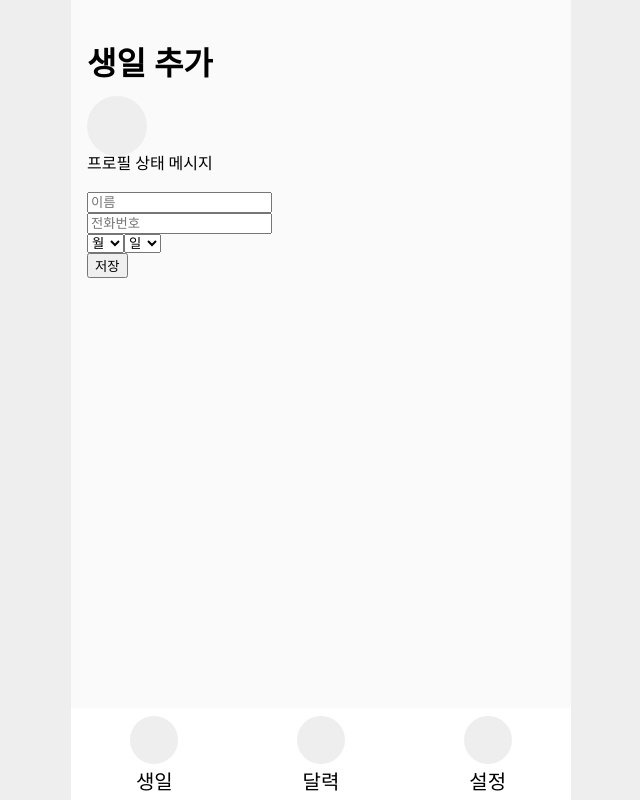
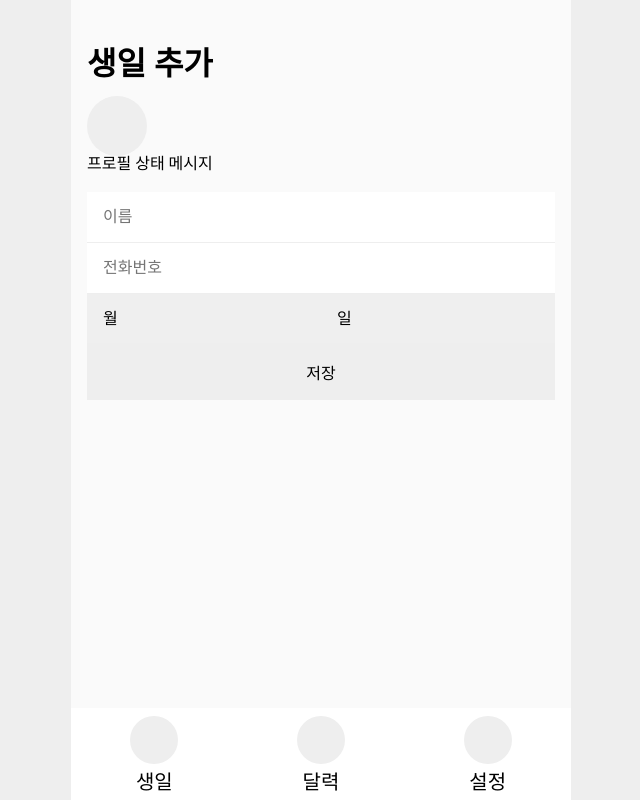
Before and after one commit to wangkodok/birthday-webapp, a React (Vite) app: page /add-birthday in a window 1280 px wide. Shown: the whole page, without its empty margins (319-959 px from the left). Built offline with nearby package versions, Linux system fonts and the light colour scheme.

Commit message:
생일 추가 페이지 스타일 작업

```diff
--- a/src/index.css
+++ b/src/index.css
@@ -125,6 +125,34 @@
 
 .sec-add-birthday label {
   display: block;
+  border-bottom: 1px solid #eee;
+}
+
+.sec-add-birthday label input {
+  padding: 16px 0;
+  border: none;
+  width: 100%;
+  text-indent: 16px;
+  font-size: 16px;
+}
+
+.sec-add-birthday label input:focus {
+  outline: none;
+}
+
+.sec-add-birthday select {
+  border: none;
+  -webkit-appearance: none;
+  -moz-appearance: none;
+  appearance: none;
+  padding: 16px 0;
+  text-indent: 16px;
+  width: 50%;
+  font-size: 16px;
+}
+
+.sec-add-birthday select:focus {
+  outline: none;
 }
 
 .sec-add-birthday .month-day {
@@ -137,7 +165,12 @@
 }
 
 .sec-add-birthday .save-btn {
+  border: none;
+  background-color: #eee;
   display: block;
+  width: 100%;
+  padding: 16px 0;
+  font-size: 16px;
 }
 
 /* 달력 CSS */
```
